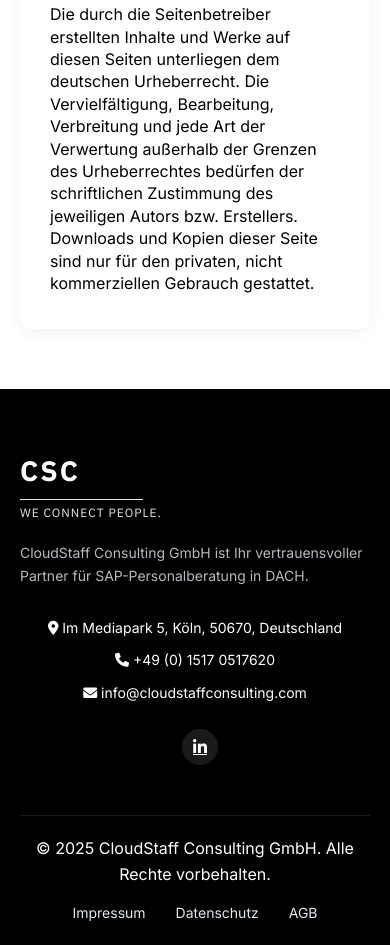
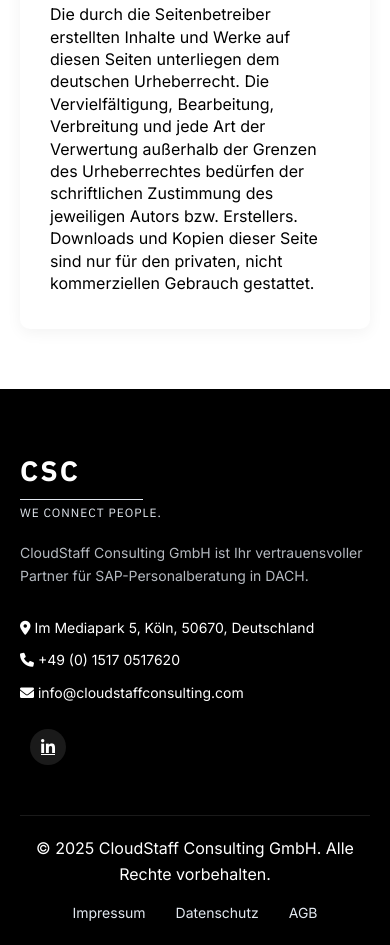
Before and after one commit to RafaelPilis/CSC, a website: page impressum.html in a window 390 px wide. Shown: the part 1217-2162 px from the top of the page. Drawn offline with Linux system fonts and the light colour scheme.

Commit message:
Fix: Footer auch auf Impressum, Datenschutz & AGB mobile linksorientiert

```diff
--- a/impressum.html
+++ b/impressum.html
@@ -530,12 +530,13 @@
 
             .footer-content {
                 flex-direction: column;
-                align-items: center;
+                align-items: flex-start;
             }
 
             .footer-info {
-                align-items: center;
-                text-align: center;
+                align-items: flex-start;
+                text-align: left;
+                width: 100%;
             }
         }
 
```
Also changed, not shown: agb.html (+16 -0 lines), datenschutz.html (+16 -0 lines).
